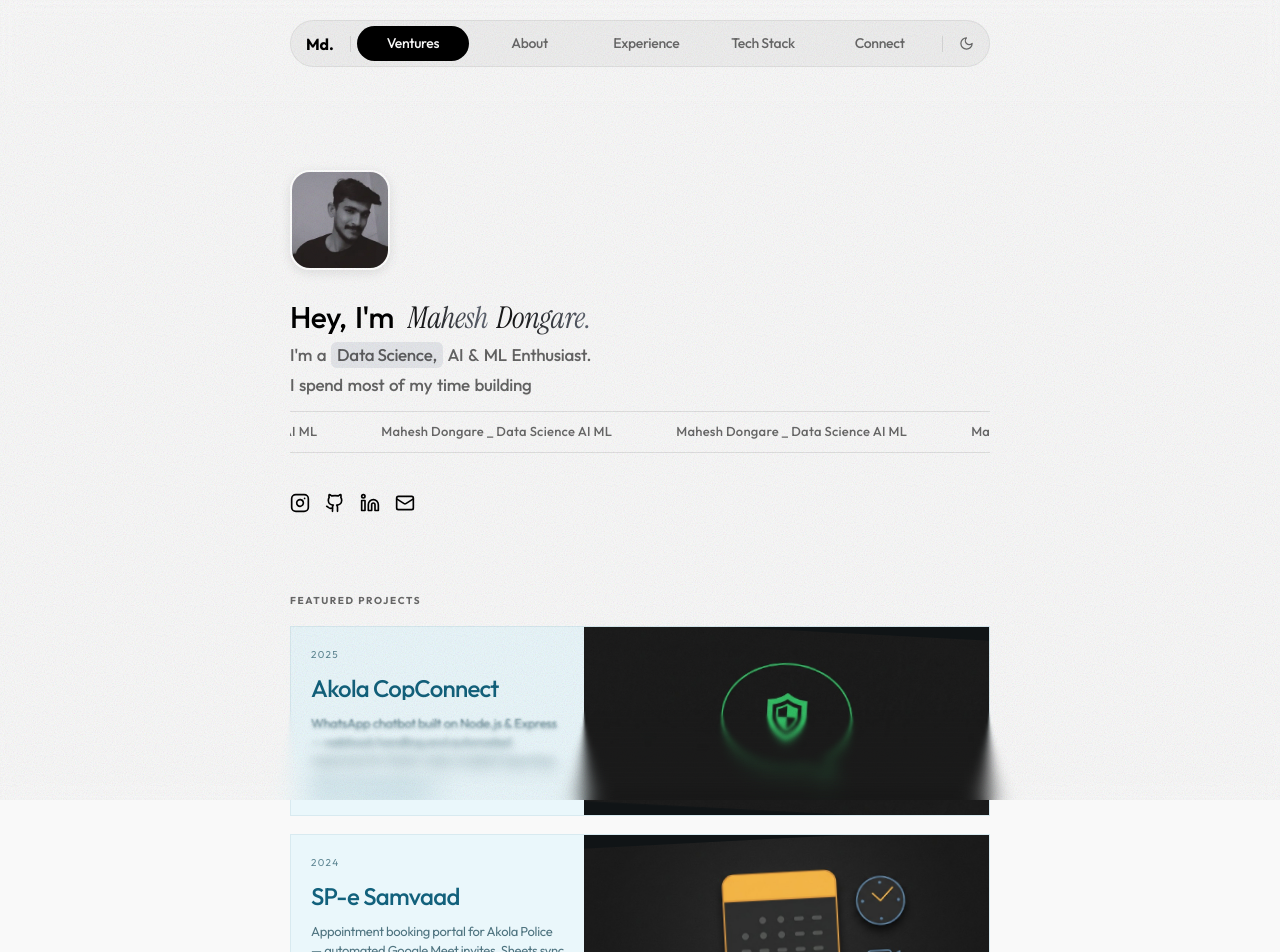
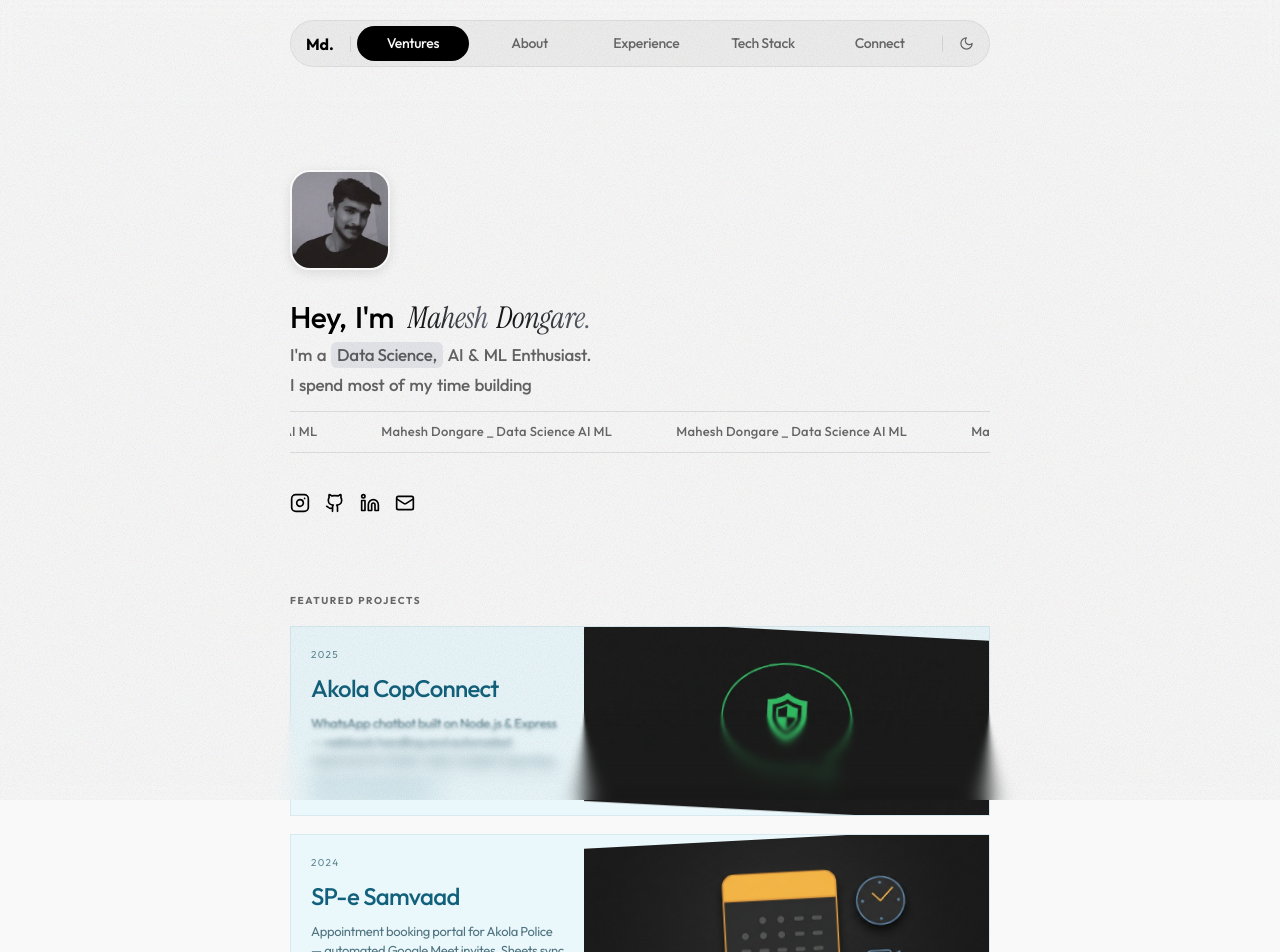
Before and after one commit to mahesh-atx/Minimal_Portfolio, a React (Vite) app: page / in a window 1280 px wide. Shown: the top 952 px of the page. Built offline with nearby package versions, Linux system fonts and the light colour scheme.

Commit message:
Refine project card image layout
Co-authored-by: arena-agent <297053741+arena-agent@users.noreply.github.com>

```diff
--- a/src/sections/Ventures.jsx
+++ b/src/sections/Ventures.jsx
@@ -46,7 +46,7 @@ export default function Ventures() {
             </span>
           </div>
 
-          <div className="relative min-w-0 flex-1 overflow-hidden bg-[#101416] p-[10px] dark:bg-[#111111] max-[809px]:p-[7px]">
+          <div className="relative min-w-0 flex-1 overflow-hidden p-[10px] max-[809px]:p-[7px]">
             <img
               src={IMAGES[venture.id]}
               alt={`${venture.title} preview`}
```
